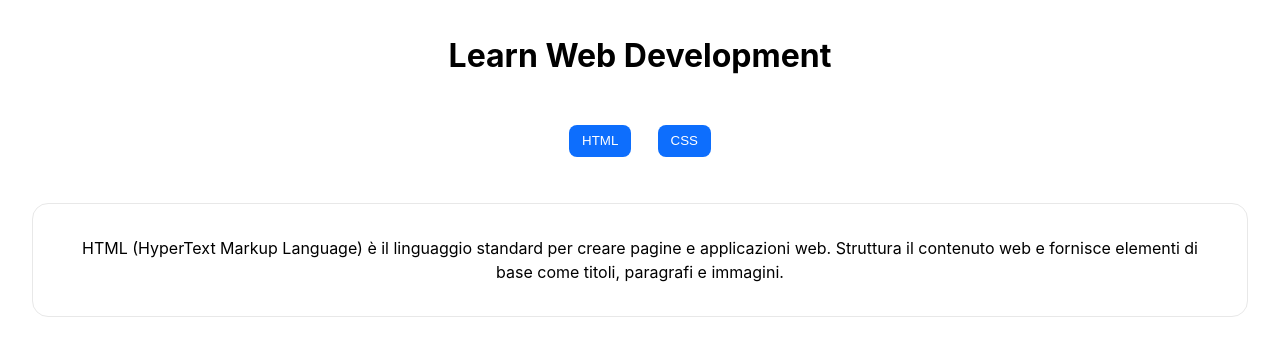
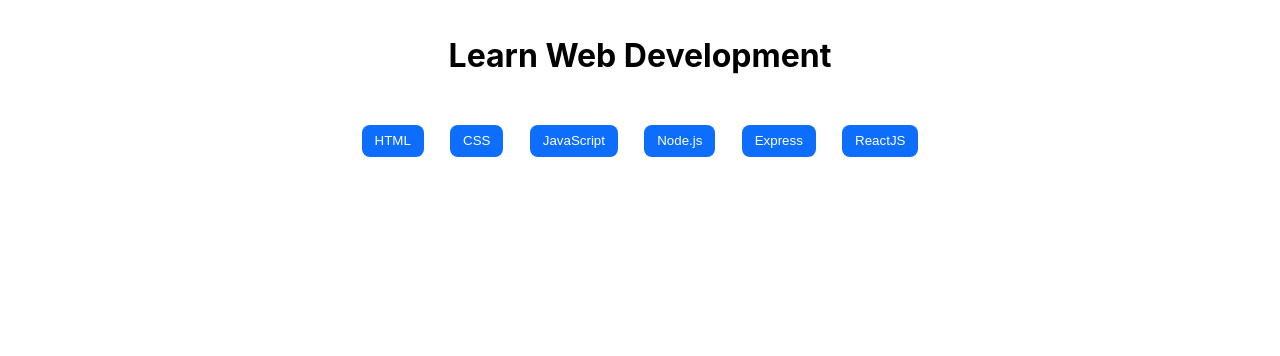
Before and after one commit to antoniorusso2/react-use-state, a React (Vite) app: page / in a window 1280 px wide. Shown: the top 356 px of the page. Built offline with nearby package versions, Linux system fonts and the light colour scheme.

Commit message:
- built reactive buttons with different class on toggle and showing selected button text

```diff
--- a/src/components/Button/Button.jsx
+++ b/src/components/Button/Button.jsx
@@ -1,26 +1,23 @@
 /* eslint-disable react/prop-types */
 import style from './Button.module.css';
-import { useState } from 'react';
+// import { useState } from 'react';
 
-export default function Button(props) {
-  const callback = props.click;
+export default function Button({ title, click, isActive }) {
+  // const callback = props.click;
 
-  console.log(props);
-  const [isActive, setIsActive] = useState(false);
-
-  const toggleActive = () => setIsActive(!isActive);
+  // const [isActive, setIsActive] = useState(false);
 
   return (
     <button
       onClick={() => {
-        callback();
-        toggleActive();
+        click();
+        // toggleActive();
         // console.log(isActive);
       }}
       className={`${isActive ? style.active : style.btn}`}
     >
       {/* testo btn */}
-      {props.title}
+      {title}
       {/* {console.log(isActive)} */}
     </button>
   );
--- a/src/components/MainSection/MainSection.jsx
+++ b/src/components/MainSection/MainSection.jsx
@@ -6,8 +6,16 @@
 // import Test from "../Test.jsx";
 
 export default function MainSection() {
-  const [text, setText] = useState(languages[0].description);
+  // const [text, setText] = useState(languages[0].description);
+
+  const [currentId, setCurrentId] = useState(null);
   // const [isActive, setIsActive] = useState(false);
+
+  const currentElement = languages.find((el) => el.id === currentId);
+
+  function toggle(id) {
+    setCurrentId(currentId === id ? null : id);
+  }
 
   return (
     <main className="main_content">
@@ -24,17 +32,16 @@
               // button per ogni elemento nell'array di oggetti languages
               <Button
                 click={() => {
-                  setText(language.description);
+                  toggle(language.id);
                   // setIsActive(!isActive);
                 }}
                 key={language.id}
                 title={language.title}
+                isActive={currentId === language.id}
               />
             ))}
           </div>
-          <div className="col">
-            <Card text={text} />
-          </div>
+          <div className="col">{currentElement && <Card text={currentElement.description} />}</div>
         </div>
       </div>
     </main>
--- a/src/data/languages.js
+++ b/src/data/languages.js
@@ -9,26 +9,26 @@
     title: 'CSS',
     description: "CSS (Cascading Style Sheets) è un linguaggio di stile utilizzato per descrivere la presentazione di un documento scritto in HTML o XML. Controlla il layout, i colori, i caratteri e l'aspetto complessivo di una pagina web.",
   },
-  // {
-  //   id: 3,
-  //   title: "JavaScript",
-  //   description: "JavaScript è un linguaggio di programmazione dinamico utilizzato per lo sviluppo web, che consente contenuti interattivi come grafici animati, pulsanti cliccabili e altre funzionalità dinamiche sui siti web."
-  // },
-  // {
-  //   id: 4,
-  //   title: "Node.js",
-  //   description: "Node.js è un ambiente di runtime JavaScript lato server che permette di utilizzare JavaScript anche sul backend, consentendo agli sviluppatori di usare lo stesso linguaggio sia sul client che sul server."
-  // },
-  // {
-  //   id: 5,
-  //   title: "Express",
-  //   description: "Express è un framework per applicazioni web minimalista e veloce per Node.js. Fornisce strumenti robusti per creare applicazioni web e API e semplifica la gestione delle rotte e delle richieste."
-  // },
-  // {
-  //   id: 6,
-  //   title: "ReactJS",
-  //   description: "ReactJS è una libreria JavaScript per costruire interfacce utente, in particolare applicazioni a pagina singola. Consente agli sviluppatori di creare componenti UI riutilizzabili e di gestire efficacemente lo stato dell'applicazione."
-  // }
+  {
+    id: 3,
+    title: 'JavaScript',
+    description: 'JavaScript è un linguaggio di programmazione dinamico utilizzato per lo sviluppo web, che consente contenuti interattivi come grafici animati, pulsanti cliccabili e altre funzionalità dinamiche sui siti web.',
+  },
+  {
+    id: 4,
+    title: 'Node.js',
+    description: 'Node.js è un ambiente di runtime JavaScript lato server che permette di utilizzare JavaScript anche sul backend, consentendo agli sviluppatori di usare lo stesso linguaggio sia sul client che sul server.',
+  },
+  {
+    id: 5,
+    title: 'Express',
+    description: 'Express è un framework per applicazioni web minimalista e veloce per Node.js. Fornisce strumenti robusti per creare applicazioni web e API e semplifica la gestione delle rotte e delle richieste.',
+  },
+  {
+    id: 6,
+    title: 'ReactJS',
+    description: "ReactJS è una libreria JavaScript per costruire interfacce utente, in particolare applicazioni a pagina singola. Consente agli sviluppatori di creare componenti UI riutilizzabili e di gestire efficacemente lo stato dell'applicazione.",
+  },
 ];
 
 export default languages;
```
